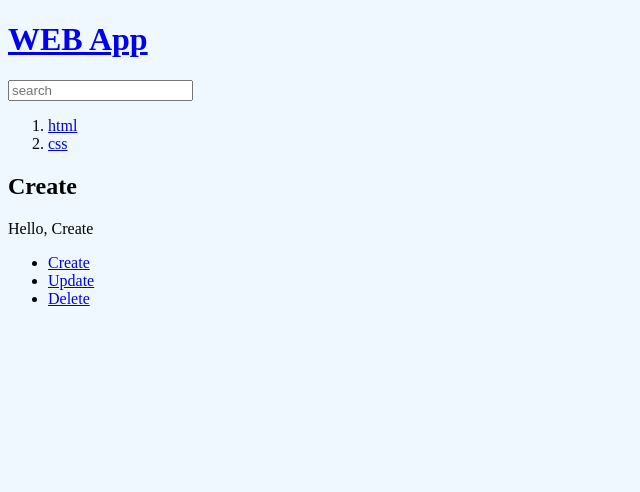
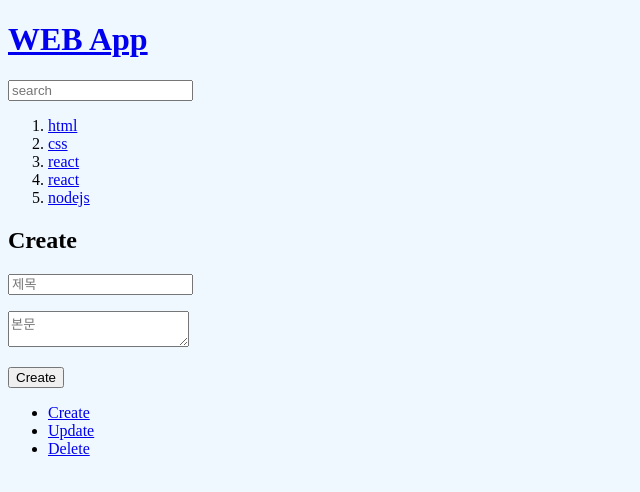
Before and after one commit to Sminky1170/elice-theory, a Next.js app in the folder 0403/: page /create in a window 1280 px wide. Shown: the top 492 px of the page, without its empty margins (0-640 px from the left). Built offline with nearby package versions, Linux system fonts and the light colour scheme; data requests are answered from the project's data file.

Commit message:
create 구현

```diff
--- a/0403/db.json
+++ b/0403/db.json
@@ -9,6 +9,21 @@
       "id": 2,
       "title": "css",
       "body": "css is ..."
+    },
+    {
+      "title": "react",
+      "body": "react is ...",
+      "id": 3
+    },
+    {
+      "title": "react",
+      "body": "react is ...",
+      "id": 4
+    },
+    {
+      "title": "nodejs",
+      "body": "nodejs is ..",
+      "id": 5
     }
   ]
 }
--- a/0403/pages/create.js
+++ b/0403/pages/create.js
@@ -1,9 +1,35 @@
-import Layout from '../components/layout';
+import { useRouter } from "next/router";
+
 export default function Create(){
+    const router = useRouter();
+    const handler = (evt) => {
+        evt.preventDefault();
+        const title = evt.target.title.value;
+        const body = evt.target.body.value;
+        const data = {
+          title: title,
+          body: body,
+        };
+        fetch('http://localhost:9999/topics', {
+          method: 'POST',
+          headers: {
+            'Content-Type': 'application/json',
+          },
+          body: JSON.stringify(data),
+        })
+          .then((response) => response.json())
+          .then((result) => {
+            console.log('Success:', result);
+            const last_id = result.id;
+            router.push('/read/'+last_id);
+          });
+      };
     return (
-        <>
+        <form onSubmit={handler}>
             <h2>Create</h2>
-            Hello, Create
-        </>
+            <p><input type="text" name="title" placeholder='제목' /></p>
+            <p><textarea name="body" placeholder="본문"></textarea></p>
+            <p><input type="submit" value="Create" /></p>
+        </form>
     )
 }
```
